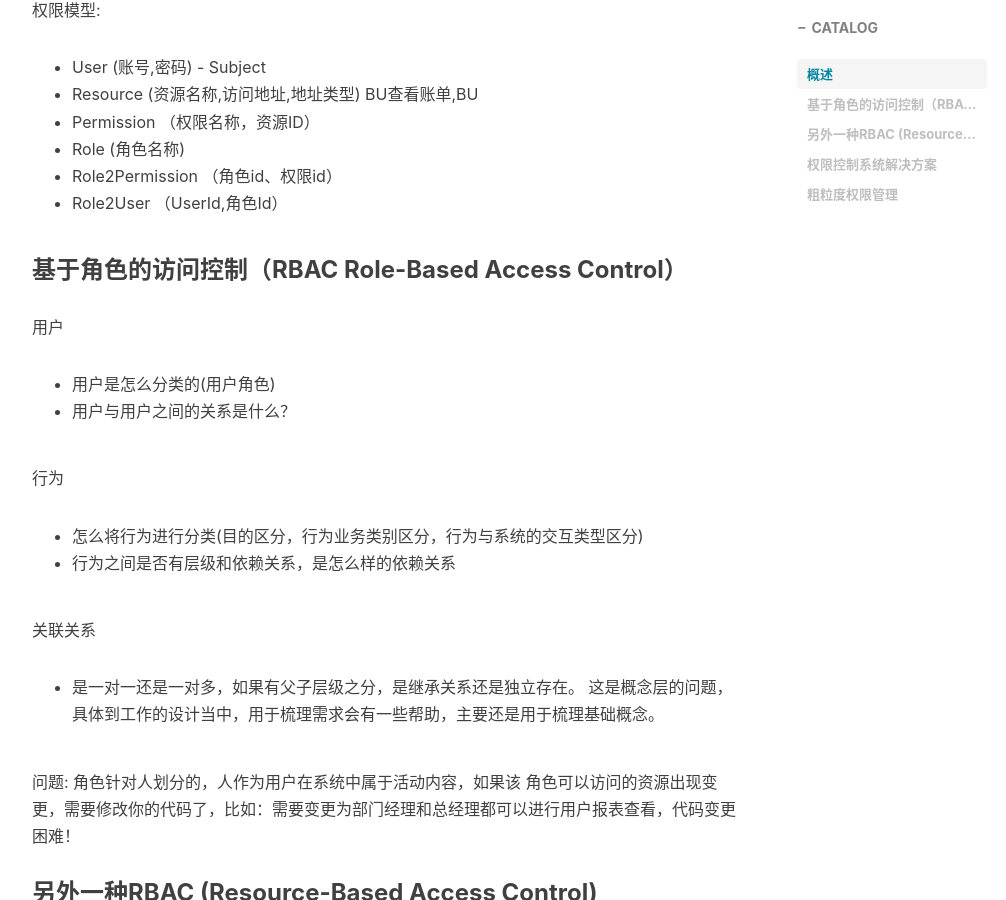
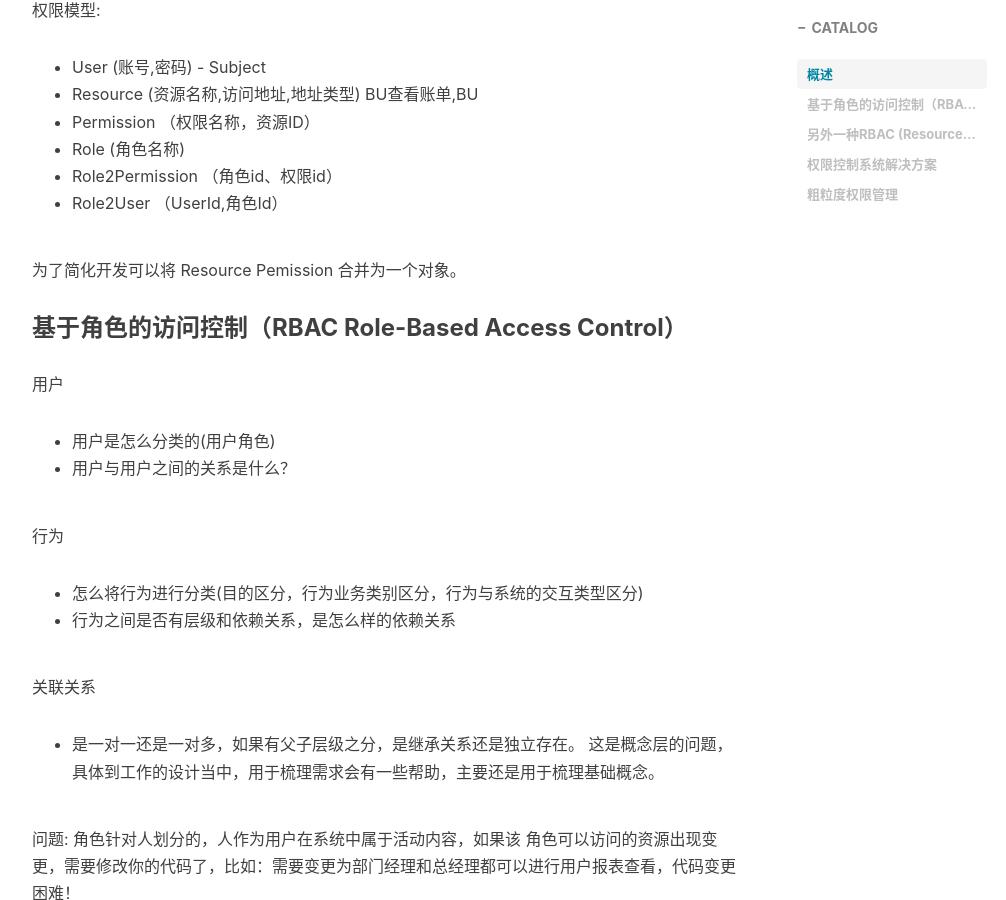
Before and after one commit to jerryxing98/jerryxing98.github.io, a Jekyll site: the page built from _posts/2017-06-13-Software-Engineer-04.markdown, in a window 1280 px wide and 900 px high, scrolled down 1331 px. Shown: the whole window, without its empty margins (233-1239 px from the left). Built offline with Jekyll 4.4.1, drawn with Linux system fonts in a browser that asks for light colours; nearby versions of some CDN libraries; comment, search, counter and statistics services are not loaded.

Commit message:
add information

```diff
--- a/_posts/2017-06-13-Software-Engineer-04.markdown
+++ b/_posts/2017-06-13-Software-Engineer-04.markdown
@@ -46,7 +46,7 @@ BU属于资源类型,相当与Java类，或者一个数据库表对象
 * Role2Permission （角色id、权限id）
 * Role2User （UserId,角色Id）
 
-
+为了简化开发可以将 Resource Pemission 合并为一个对象。
 
 ### 基于角色的访问控制（RBAC Role-Based Access Control）
 用户
```
